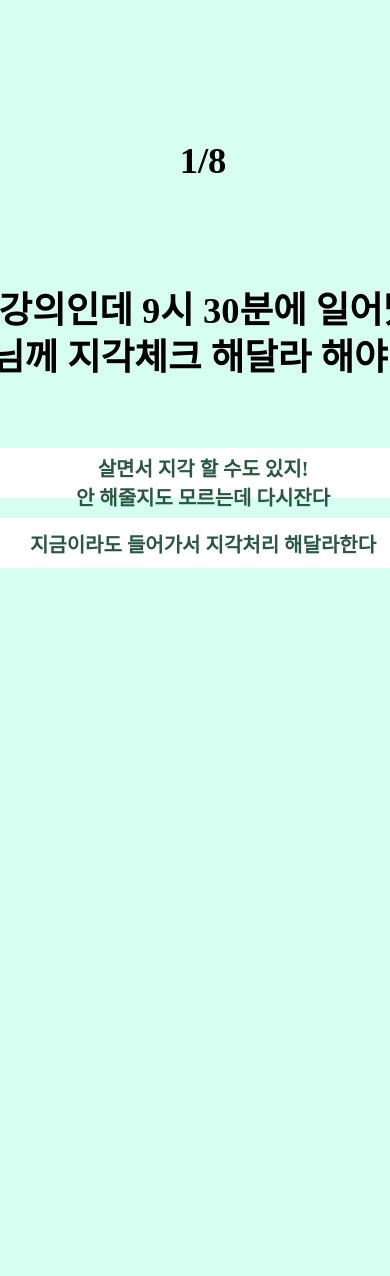
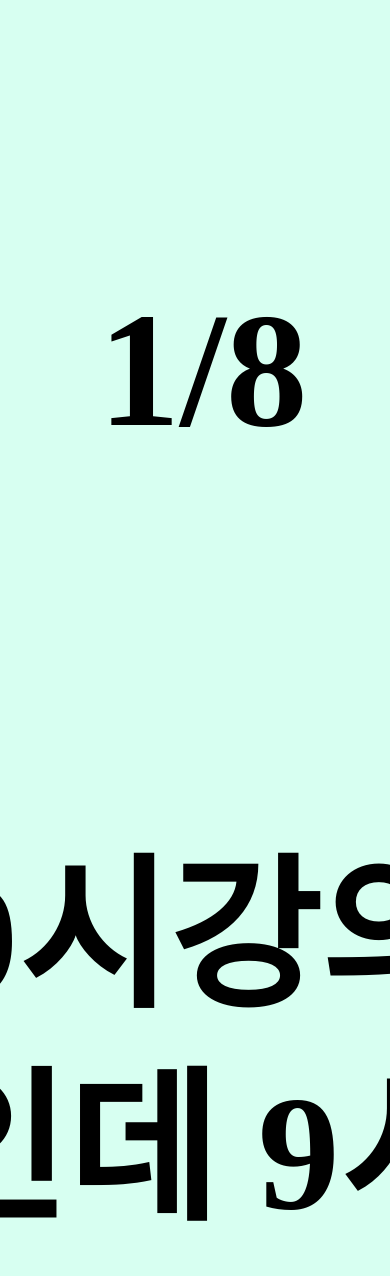
Before and after one commit to soosbk/gradetest, a Django app: page /test1/ in a window 390 px wide; the page is wider, and only the part inside the window is pictured. Shown: the top 1276 px of that part. Before the commit the page ends 568 px from the top of that part, so only its background shows below. Run offline with Django 3.2, Linux system fonts and the light colour scheme; some web fonts are replaced.

Commit message:
Update test.css

```diff
--- a/mbti/main/static/test.css
+++ b/mbti/main/static/test.css
@@ -64,7 +64,7 @@ body {
     flex-direction: column;
     align-items: center;
     text-align: center;
-    font-size: 14vmin;
+    font-size: 20px;
     line-height: 1.3;
     padding-bottom: 30px;
 
@@ -78,15 +78,15 @@ body {
     font-family: "SBAggroB";
 }
 @media (max-width: 1023px) {
-  .question_container { font-size: 12vmin; }
+  .question_container { font-size: 18px; }
 }
 
 @media (max-width: 767px) {
-  .question_container { font-size: 10vmin; }
+  .question_container { font-size: 16px; }
 }
 
 @media (max-width: 639px) {
-  .question_container { font-size: 8vmin; }
+  .question_container { font-size: 140px; }
 }
 .answer {
     font-size: 17px;
@@ -110,7 +110,7 @@ body {
     border-style: none;
     border-radius: 10px;
     font-family: "IM_Hyemin-Bold";
-    font-size: 20px;
+    font-size: 15px;
     font-weight: bold;
     background-color: white;
     color: #285943;
```
